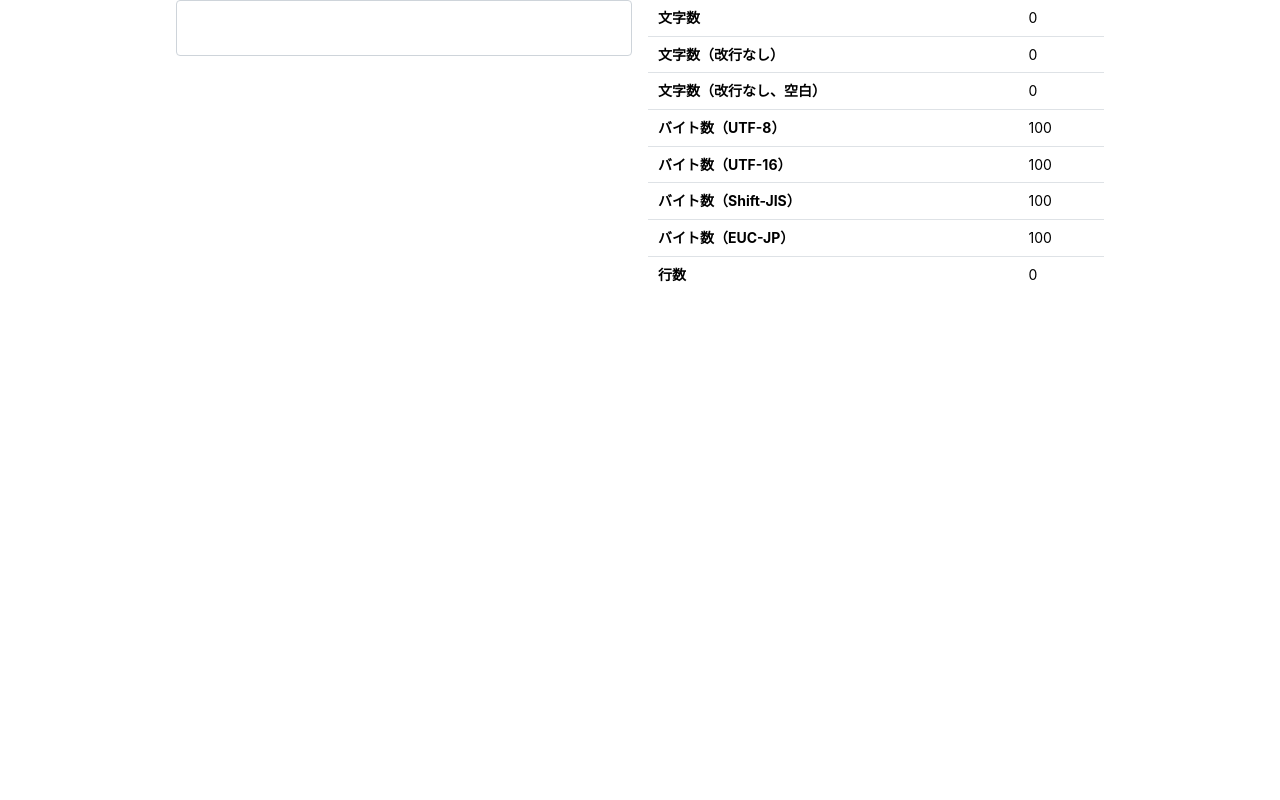
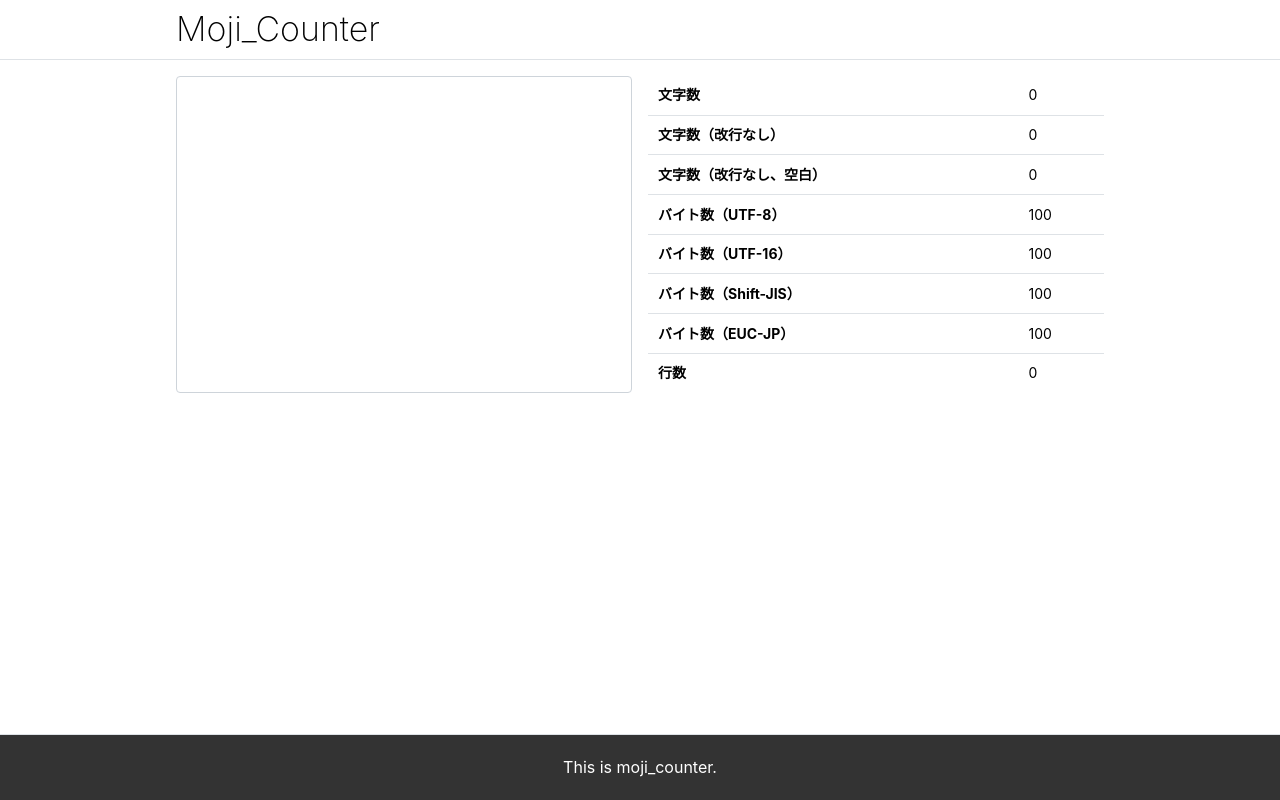
Before and after one commit to shamo-9118/moji-counter, a Next.js app: page / in a window 1280 px wide. Built offline with nearby package versions, Linux system fonts and the light colour scheme.

Commit message:
pageで作成したコンポーネントたちを呼び出す

```diff
--- a/src/pages/index.tsx
+++ b/src/pages/index.tsx
@@ -1,82 +1,12 @@
-import {
-  useCountCharacter,
-  useCountCharacterExcludeNewLine,
-  useCountCharacterExcludeNewLineAndBlank,
-  useCountLine,
-} from '@/hooks';
-
-import { Textarea, Container, SimpleGrid, Table } from '@mantine/core';
-import { useState } from 'react';
+import { Layout } from '../components/Layout';
+import { Main } from '../components/Main';
 
 export default function Home() {
-  const [targetCharacter, setTargetCharacter] = useState<string>('');
-
-  const handleUserInput = (event: React.ChangeEvent<HTMLTextAreaElement>) => {
-    setTargetCharacter(event.target.value);
-  };
-
-  const countCharacter =
-    useCountCharacter(targetCharacter).targetCharacterCount;
-
-  const countCharacterExcludeNewLine =
-    useCountCharacterExcludeNewLine(
-      targetCharacter,
-    ).excludeNewLineCharacterCount;
-
-  const countCharacterExcludeNewLineAndBlank =
-    useCountCharacterExcludeNewLineAndBlank(
-      targetCharacter,
-    ).excludeNewLineAndBlankCharacterCount;
-
-  const countLine = useCountLine(targetCharacter).targetLineCount;
-
   return (
     <main>
-      <Container>
-        <SimpleGrid cols={2}>
-          <Textarea
-            onChange={(event) => {
-              handleUserInput(event);
-            }}
-          />
-          <Table highlightOnHover>
-            <Table.Tbody>
-              <Table.Tr>
-                <Table.Th>文字数</Table.Th>
-                <Table.Td>{countCharacter}</Table.Td>
-              </Table.Tr>
-              <Table.Tr>
-                <Table.Th>文字数（改行なし）</Table.Th>
-                <Table.Td>{countCharacterExcludeNewLine}</Table.Td>
-              </Table.Tr>
-              <Table.Tr>
-                <Table.Th>文字数（改行なし、空白）</Table.Th>
-                <Table.Td>{countCharacterExcludeNewLineAndBlank}</Table.Td>
-              </Table.Tr>
-              <Table.Tr>
-                <Table.Th>バイト数（UTF-8）</Table.Th>
-                <Table.Td>100</Table.Td>
-              </Table.Tr>
-              <Table.Tr>
-                <Table.Th>バイト数（UTF-16）</Table.Th>
-                <Table.Td>100</Table.Td>
-              </Table.Tr>
-              <Table.Tr>
-                <Table.Th>バイト数（Shift-JIS）</Table.Th>
-                <Table.Td>100</Table.Td>
-              </Table.Tr>
-              <Table.Tr>
-                <Table.Th>バイト数（EUC-JP）</Table.Th>
-                <Table.Td>100</Table.Td>
-              </Table.Tr>
-              <Table.Tr>
-                <Table.Th>行数</Table.Th>
-                <Table.Td>{countLine}</Table.Td>
-              </Table.Tr>
-            </Table.Tbody>
-          </Table>
-        </SimpleGrid>
-      </Container>
+      <Layout>
+        <Main></Main>
+      </Layout>
     </main>
   );
 }
```
